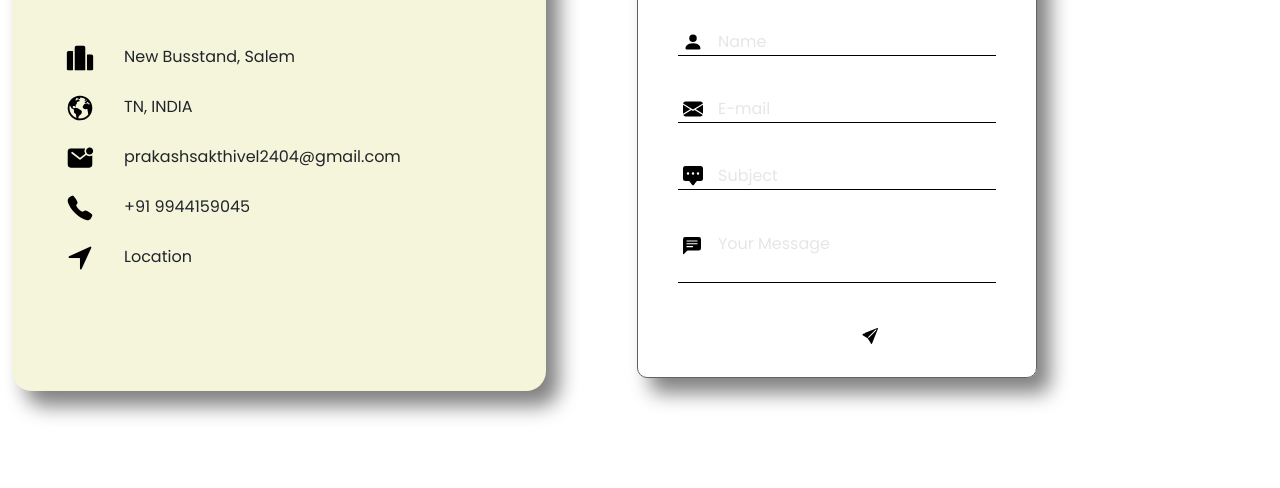
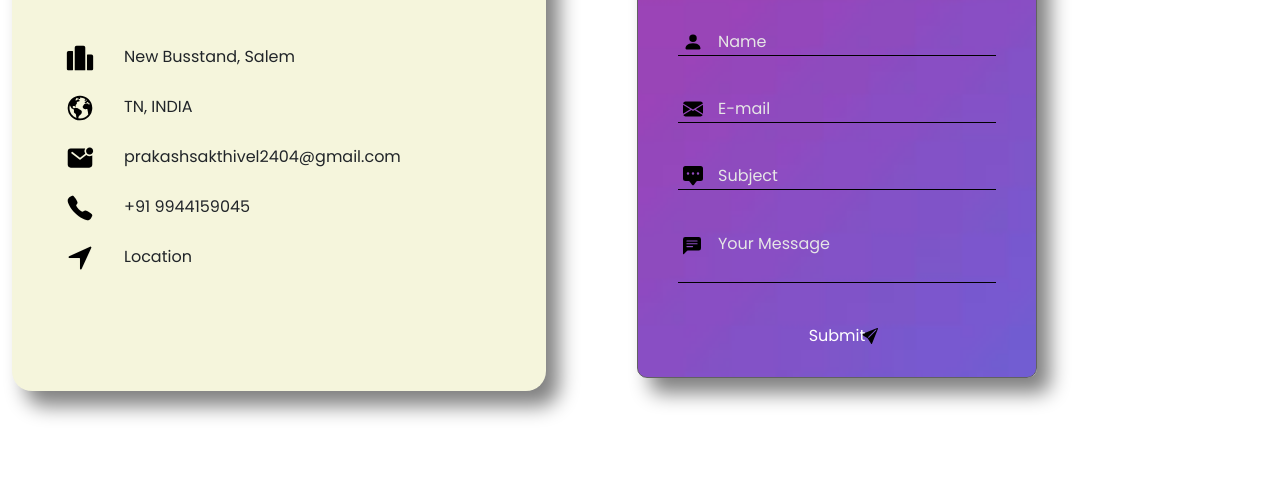
Before and after one commit to prakash-2404/html-portfolio, a plain HTML site: page contact.html in a window 1280 px wide. Shown: the part 284-772 px from the top of the page. Drawn offline with nearby package versions, Linux system fonts and the light colour scheme; the site is published under a folder, as on GitHub Pages, so addresses that start at the root find nothing.

Commit message:
Add files via upload

```diff
--- a/style.css
+++ b/style.css
@@ -330,7 +330,7 @@ h3:hover::after{
   align-items: center;
 }
 .cont-box{
-  background: url(/images/form.jpeg);
+  background: url(./images/form.jpeg);
   background-repeat: no-repeat;
   background-size: cover;
   border: 1px solid rgb(97, 97, 97);
```
Also changed, not shown: contact.html (line endings or trailing spaces).
